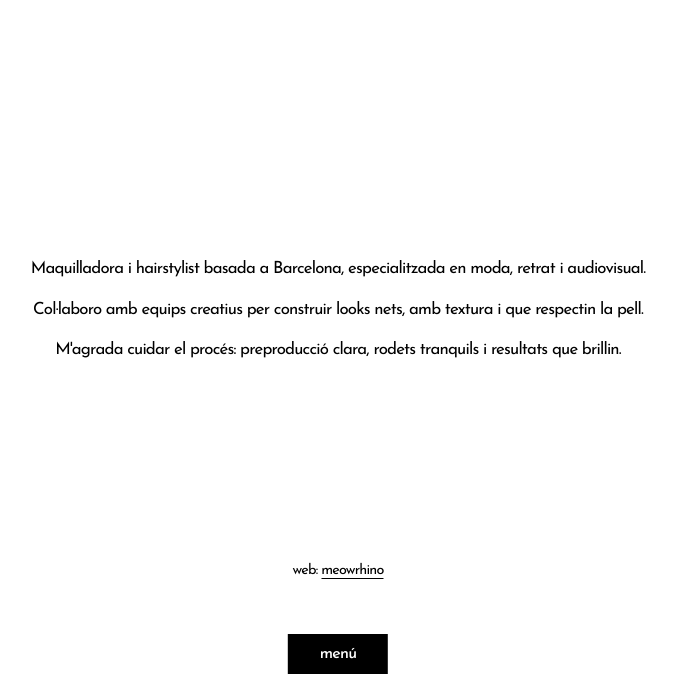
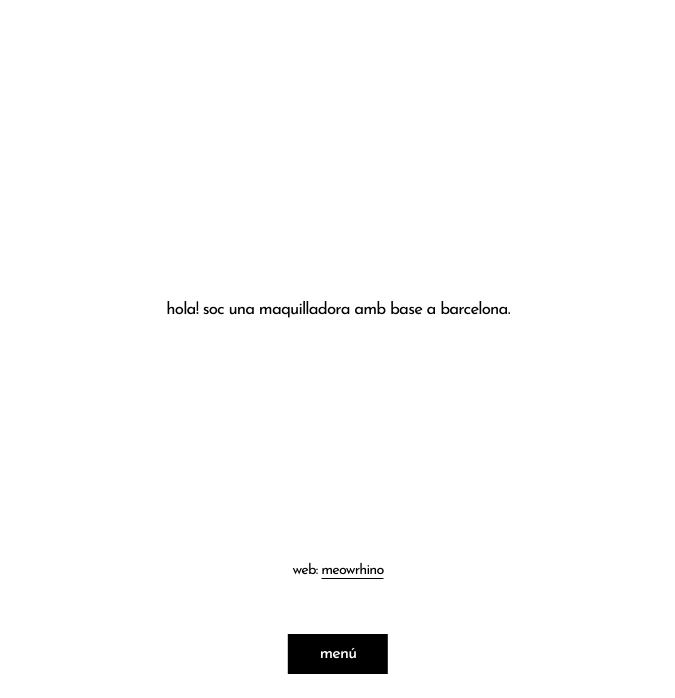
Before and after one commit to meowrhino/paulabarjau, a plain HTML site: page about.html in a window 1280 px wide. Shown: the part 102-800 px from the top of the page, without its empty margins (302-977 px from the left). Drawn offline with Linux system fonts and the light colour scheme.

Commit message:
fixed seo and updated about

```diff
--- a/about.html
+++ b/about.html
@@ -2,7 +2,7 @@
 <html lang="ca">
 <head>
   <meta charset="utf-8" />
-  <title>Sobre mí | Paula Barjau maquilladora en Barcelona</title>
+  <title>paula barjau</title>
   <meta name="description" id="meta-description" content="Conoce a Paula Barjau, maquilladora y hairstylist en Barcelona especializada en moda, retrato y audiovisual." />
   <meta name="viewport" content="width=device-width, initial-scale=1" />
   <meta name="robots" content="index,follow,max-image-preview:large" />
--- a/data/about.json
+++ b/data/about.json
@@ -6,19 +6,13 @@
   },
   "paragraphs": {
     "cat": [
-      "Maquilladora i hairstylist basada a Barcelona, especialitzada en moda, retrat i audiovisual.",
-      "Col·laboro amb equips creatius per construir looks nets, amb textura i que respectin la pell.",
-      "M'agrada cuidar el procés: preproducció clara, rodets tranquils i resultats que brillin."
+      "hola! soc una maquilladora amb base a barcelona."
     ],
     "es": [
-      "Maquilladora y hairstylist afincada en Barcelona, especializada en moda, retrato y audiovisual.",
-      "Trabajo con equipos creativos para construir looks limpios, con textura y respetuosos con la piel.",
-      "Disfruto cuidando el proceso: preproducción clara, rodajes tranquilos y resultados que brillen."
+      "¡hola! soy una maquilladora con base en barcelona."
     ],
     "en": [
-      "Makeup artist and hairstylist based in Barcelona, focused on fashion, portrait and film work.",
-      "I team up with creative crews to build clean, textured looks that respect the skin.",
-      "I like looking after the process: clear prep, calm sets, and results that shine."
+      "hi! i'm a makeup artist based in barcelona."
     ]
   }
 }
--- a/js/about.js
+++ b/js/about.js
@@ -32,6 +32,7 @@ const OG_LOCALE_MAP = {
   en: 'en_US'
 };
 const SITE_ORIGIN = 'https://paulabarjau.studio';
+const TAB_TITLE = 'paula barjau';
 const ABOUT_LABELS = {
   cat: 'sobre mi',
   es: 'sobre mí',
@@ -81,21 +82,21 @@ function updateUrlState() {
 function updateAboutSeo() {
   const label = aboutData?.title?.[currentLanguage] || ABOUT_LABELS[currentLanguage];
   const description = aboutData?.paragraphs?.[currentLanguage]?.[0] || ABOUT_FALLBACK_DESCRIPTION[currentLanguage];
-  const title = `${label} | ${ABOUT_TITLE_SUFFIX[currentLanguage]}`;
+  const seoTitle = `${label} | ${ABOUT_TITLE_SUFFIX[currentLanguage]}`;
   const pageUrl = `${SITE_ORIGIN}/about.html`;
   const imageUrl = new URL(DEFAULT_SOCIAL_IMAGE, `${SITE_ORIGIN}/`).href;
 
-  document.title = title;
+  document.title = TAB_TITLE;
   document.documentElement.lang = HTML_LANG_MAP[currentLanguage] || 'ca';
 
   if (metaDescriptionEl) metaDescriptionEl.content = description;
   if (canonicalLinkEl) canonicalLinkEl.href = pageUrl;
-  if (ogTitleEl) ogTitleEl.content = title;
+  if (ogTitleEl) ogTitleEl.content = seoTitle;
   if (ogDescriptionEl) ogDescriptionEl.content = description;
   if (ogUrlEl) ogUrlEl.content = pageUrl;
   if (ogImageEl) ogImageEl.content = imageUrl;
   if (ogLocaleEl) ogLocaleEl.content = OG_LOCALE_MAP[currentLanguage] || OG_LOCALE_MAP.cat;
-  if (twitterTitleEl) twitterTitleEl.content = title;
+  if (twitterTitleEl) twitterTitleEl.content = seoTitle;
   if (twitterDescriptionEl) twitterDescriptionEl.content = description;
   if (twitterImageEl) twitterImageEl.content = imageUrl;
 }
```
Also changed, not shown: index.html (+1 -1 lines), js/main.js (+4 -3 lines), js/project.js (+3 -7 lines), project.html (+1 -1 lines).
